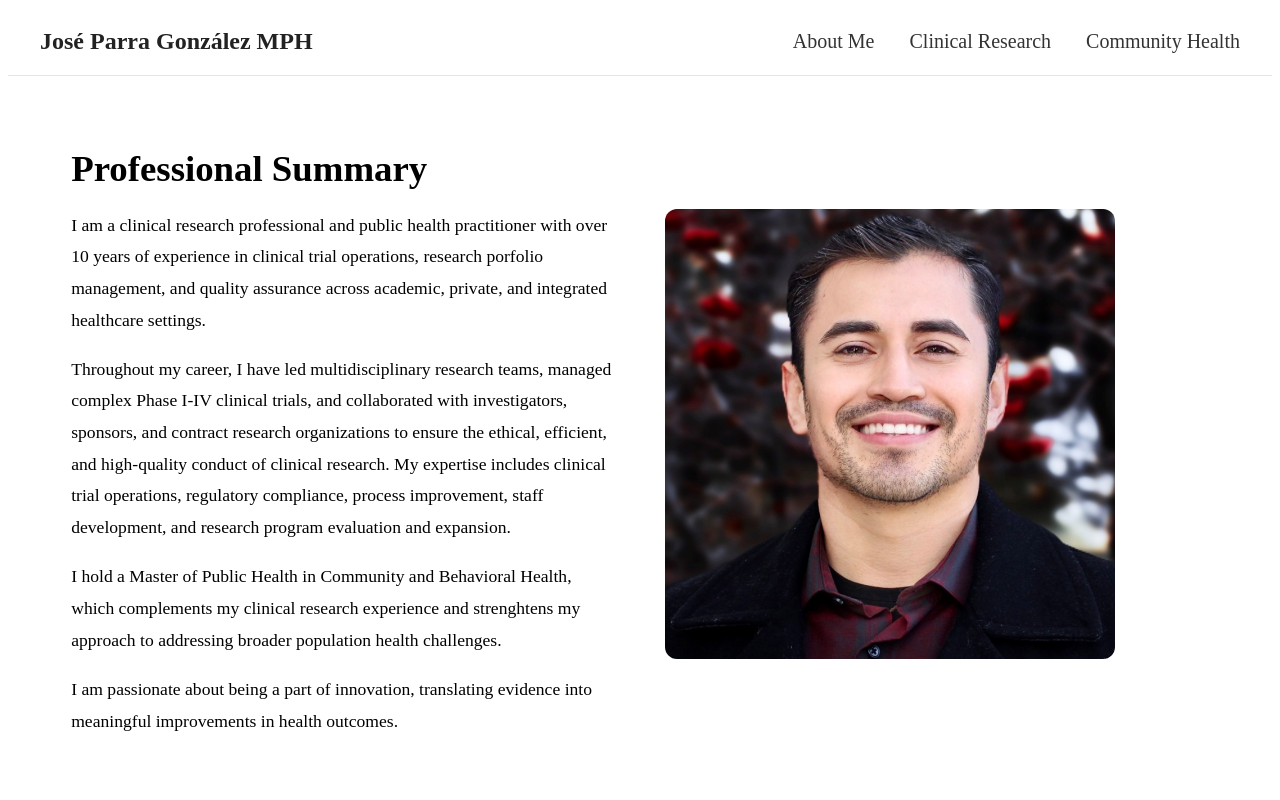
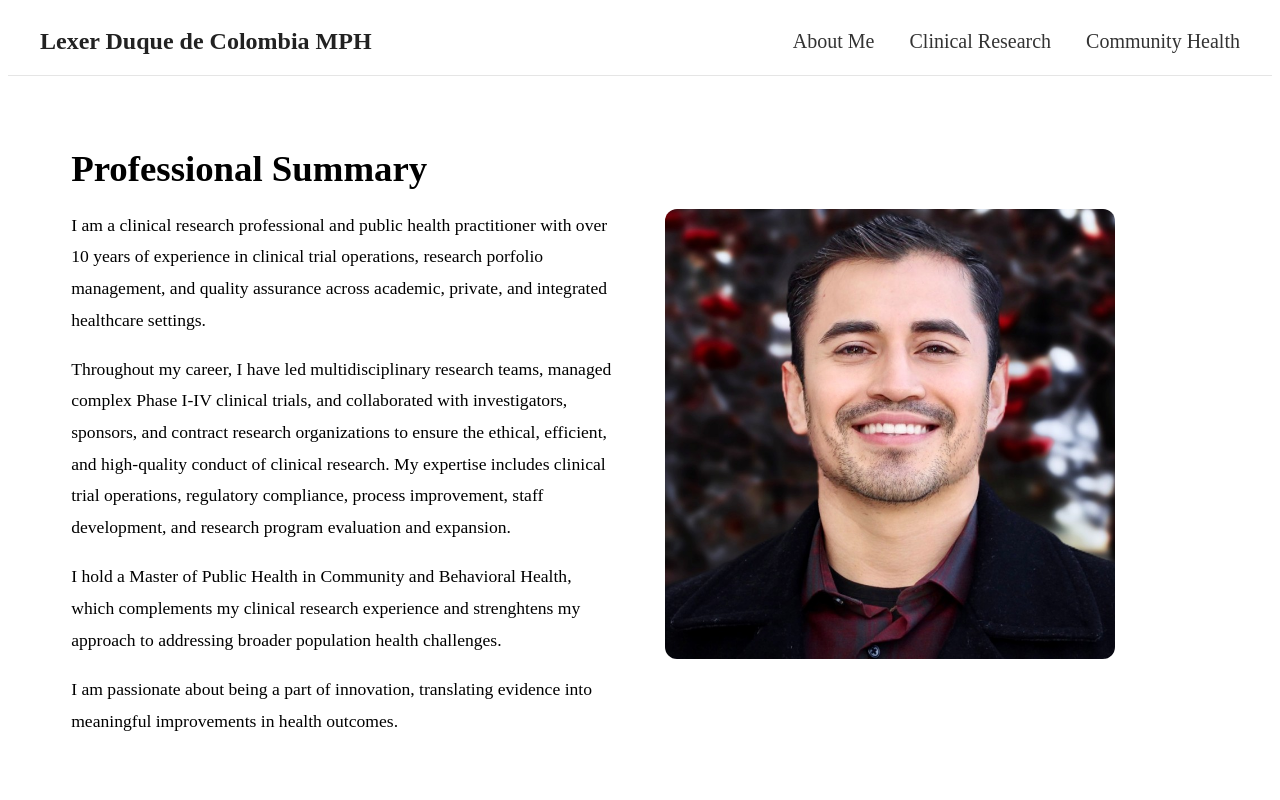
Before and after one commit to parragjo/personal, a plain HTML site: page index.html in a window 1280 px wide. Shown: the top 800 px of the page. Drawn offline with Linux system fonts and the light colour scheme.

Commit message:
name change
super Lex

```diff
--- a/index.html
+++ b/index.html
@@ -12,7 +12,7 @@
     <nav class="navbar">
 
         <!-- Website Name -->
-        <a href="index.html" class="nav-logo">José Parra González MPH</a>
+        <a href="index.html" class="nav-logo">Lexer Duque de Colombia MPH</a>
 
         <!-- Mobile Hamburger Button -->
         <button class="menu-toggle" aria-label="Toggle navigation"
```
